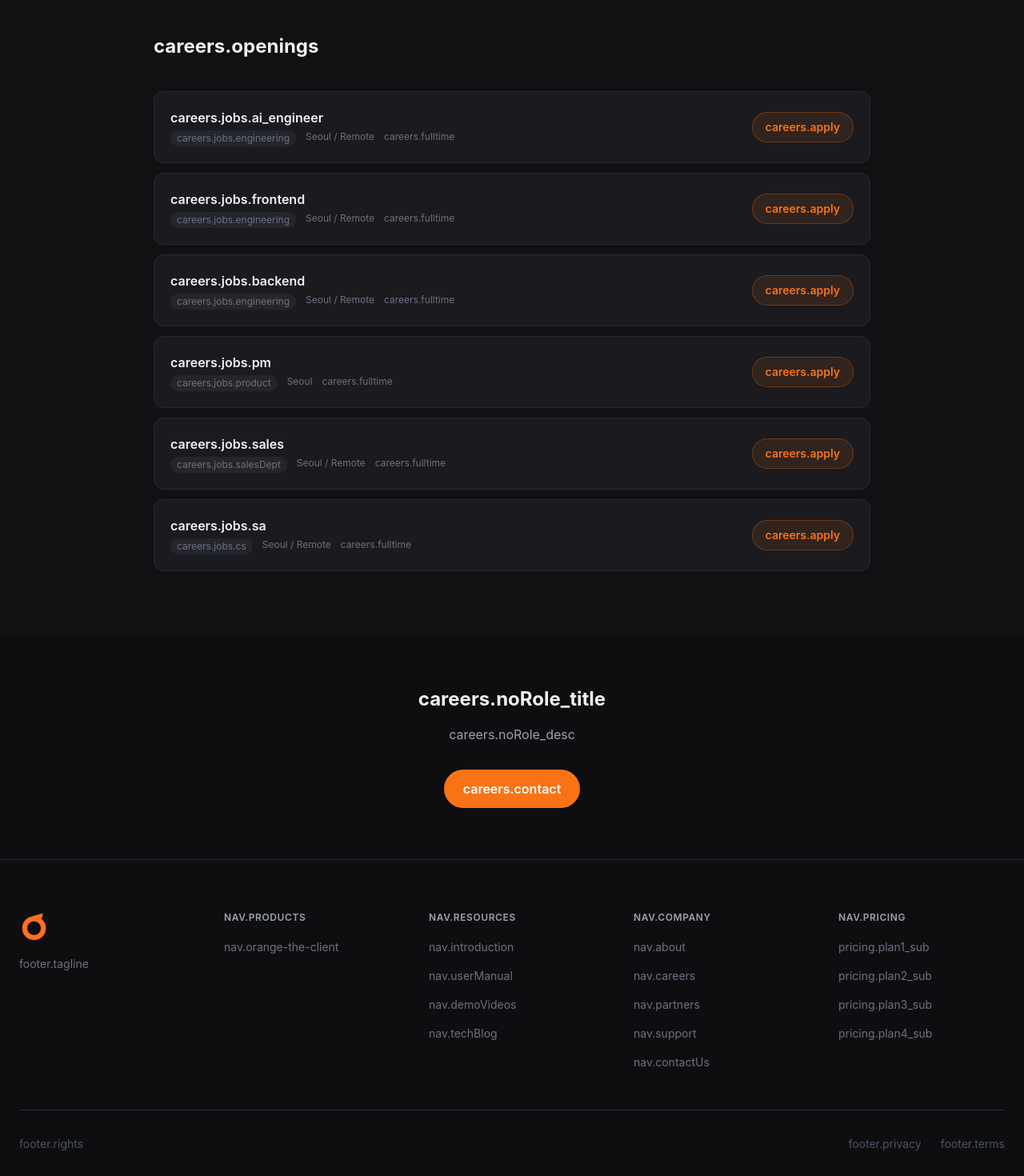
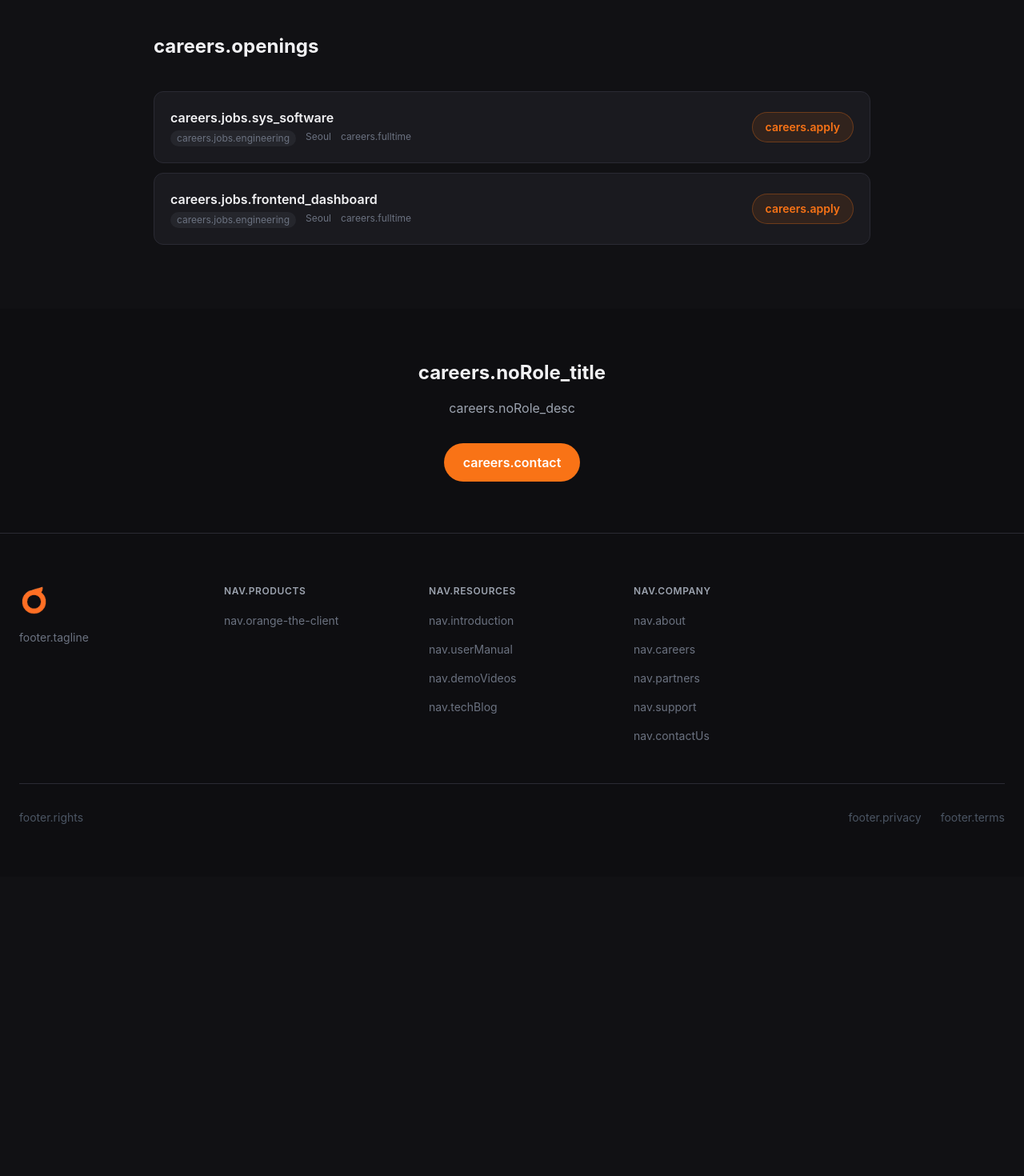
Before and after one commit to o5l3/Orange-Labs, a React (Vite) app: page /company/careers in a window 1280 px wide. Shown: the part 980-2450 px from the top of the page at 80% size. After the commit the page ends 2076 px from the top, so only its background shows below. Built offline with nearby package versions, Linux system fonts and the light colour scheme; the HTML template or start-up script is replaced by a standard one.

Commit message:
OR-1057 요금제 페이지를 숨김으로 처리하고 채용정보를 원티드에서 실제로 채용 중인 내용으로 변경함

```diff
--- a/src/components/Footer.tsx
+++ b/src/components/Footer.tsx
@@ -31,15 +31,6 @@ export default function Footer() {
         { label: t('nav.partners'), path: '/company/partners' },
         { label: t('nav.support'), path: '/company/support' },
         { label: t('nav.contactUs'), path: '/company/contact' },
-      ],
-    },
-    {
-      title: t('nav.pricing'),
-      links: [
-        { label: t('pricing.plan1_sub'), path: '/pricing' },
-        { label: t('pricing.plan2_sub'), path: '/pricing' },
-        { label: t('pricing.plan3_sub'), path: '/pricing' },
-        { label: t('pricing.plan4_sub'), path: '/pricing' },
       ],
     },
   ];
--- a/src/components/Header.tsx
+++ b/src/components/Header.tsx
@@ -61,11 +61,6 @@ export default function Header() {
           ],
         },
       ],
-    },
-    {
-      label: t('nav.pricing'),
-      key: 'pricing',
-      path: '/pricing',
     },
   ];
 
--- a/src/i18n/locales/en.json
+++ b/src/i18n/locales/en.json
@@ -409,7 +409,9 @@
       "engineering": "Engineering",
       "product": "Product",
       "salesDept": "Sales",
-      "cs": "Customer Success"
+      "cs": "Customer Success",
+      "sys_software": "WIN32 System Software (C++) Development",
+      "frontend_dashboard": "Frontend Developer — Real-time Dashboard / Data Visualization"
     }
   },
   "partners": {
--- a/src/i18n/locales/ko.json
+++ b/src/i18n/locales/ko.json
@@ -409,7 +409,9 @@
       "engineering": "엔지니어링",
       "product": "제품",
       "salesDept": "영업",
-      "cs": "고객 성공"
+      "cs": "고객 성공",
+      "sys_software": "WIN32 시스템 소프트웨어(C++) 개발",
+      "frontend_dashboard": "프론트엔드 개발자 — 실시간 대시보드 / 데이터 시각화"
     }
   },
   "partners": {
--- a/src/i18n/locales/zh.json
+++ b/src/i18n/locales/zh.json
@@ -409,7 +409,9 @@
       "engineering": "工程",
       "product": "产品",
       "salesDept": "销售",
-      "cs": "客户成功"
+      "cs": "客户成功",
+      "sys_software": "WIN32 系统软件(C++)开发",
+      "frontend_dashboard": "前端开发者 — 实时仪表盘 / 数据可视化"
     }
   },
   "partners": {
--- a/src/pages/Company/Careers.tsx
+++ b/src/pages/Company/Careers.tsx
@@ -2,6 +2,9 @@ import { useTranslation } from 'react-i18next';
 
 const deptColors: Record<string, string> = {
   Engineering: '#3b82f6',
+  엔지니어링: '#3b82f6',
+  エンジニアリング: '#3b82f6',
+  工程: '#3b82f6',
   Product: '#f97316',
   Sales: '#10b981',
   'Customer Success': '#a855f7',
@@ -12,46 +15,18 @@ export default function Careers() {
 
   const openings = [
     {
-      title: t('careers.jobs.ai_engineer'),
+      title: t('careers.jobs.sys_software'),
       dept: t('careers.jobs.engineering'),
-      location: 'Seoul / Remote',
+      location: 'Seoul',
       type: t('careers.fulltime'),
-      link: 'https://www.wanted.co.kr/wd/274779'
+      link: 'https://www.wanted.co.kr/wd/277479',
     },
     {
-      title: t('careers.jobs.frontend'),
+      title: t('careers.jobs.frontend_dashboard'),
       dept: t('careers.jobs.engineering'),
-      location: 'Seoul / Remote',
-      type: t('careers.fulltime'),
-      link: 'https://www.wanted.co.kr/wd/274779'
-    },
-    {
-      title: t('careers.jobs.backend'),
-      dept: t('careers.jobs.engineering'),
-      location: 'Seoul / Remote',
-      type: t('careers.fulltime'),
-      link: 'https://www.wanted.co.kr/wd/274779'
-    },
-    {
-      title: t('careers.jobs.pm'),
-      dept: t('careers.jobs.product'),
       location: 'Seoul',
       type: t('careers.fulltime'),
-      link: 'https://www.wanted.co.kr/wd/274779'
-    },
-    {
-      title: t('careers.jobs.sales'),
-      dept: t('careers.jobs.salesDept'),
-      location: 'Seoul / Remote',
-      type: t('careers.fulltime'),
-      link: 'https://www.wanted.co.kr/wd/274779'
-    },
-    {
-      title: t('careers.jobs.sa'),
-      dept: t('careers.jobs.cs'),
-      location: 'Seoul / Remote',
-      type: t('careers.fulltime'),
-      link: 'https://www.wanted.co.kr/wd/274779'
+      link: 'https://www.wanted.co.kr/wd/274779',
     },
   ];
 
```
Also changed, not shown: src/i18n/locales/ja.json.
